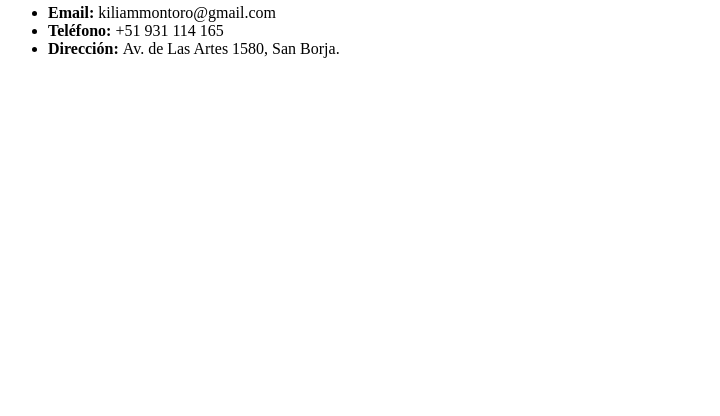
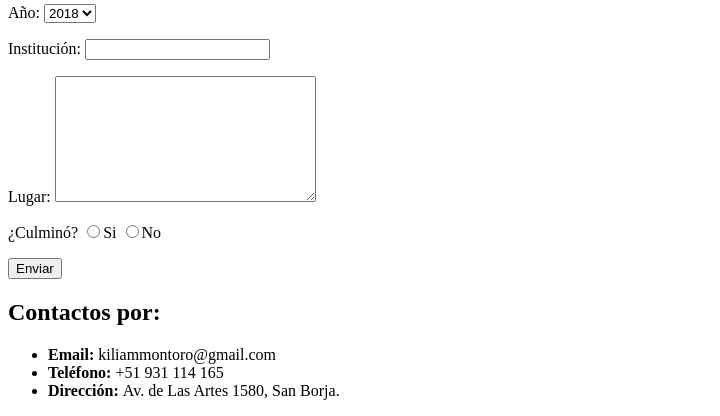
Before and after one commit to kiliammontoro/Hoja-de-Vida, a plain HTML site: page educacion.html in a window 1280 px wide. Shown: the part 458-874 px from the top of the page, without its empty margins (0-720 px from the left). Before the commit the page ends 800 px from the top, so only its background shows below. Drawn offline with Linux system fonts and the light colour scheme.

Commit message:
Agregado Formulario

```diff
--- a/educacion.html
+++ b/educacion.html
@@ -65,7 +65,36 @@
             </tr>
           </tbody>
         </table>
+      </section>
 
+      <section id="Formulario">
+        <h2>Agregar Estudios</h2>
+
+        <form>
+          <p>
+            <label for="años">Año: </label>
+            <select name="años">
+              <option>2018</option>
+              <option>2017</option>
+              <option>2016</option>
+            </select>
+          </p>
+          <p>
+            <label for="instit">Institución: </label>
+            <input type="text" name="instit" value="">
+          </p>
+          <p>
+            <label for="Lugar">Lugar: </label>
+            <textarea name="Lugar" rows="8" cols="30"></textarea>
+          </p>
+          <p>
+            <label for="culminacion">¿Culminó? </label>
+            <input type="radio" name="culminacion" value="">Si <input type="radio" name="culminacion" value="">No
+          </p>
+          <p>
+            <input type="submit" name="" value="Enviar">
+          </p>
+        </form>
       </section>
 
       <footer>
```
